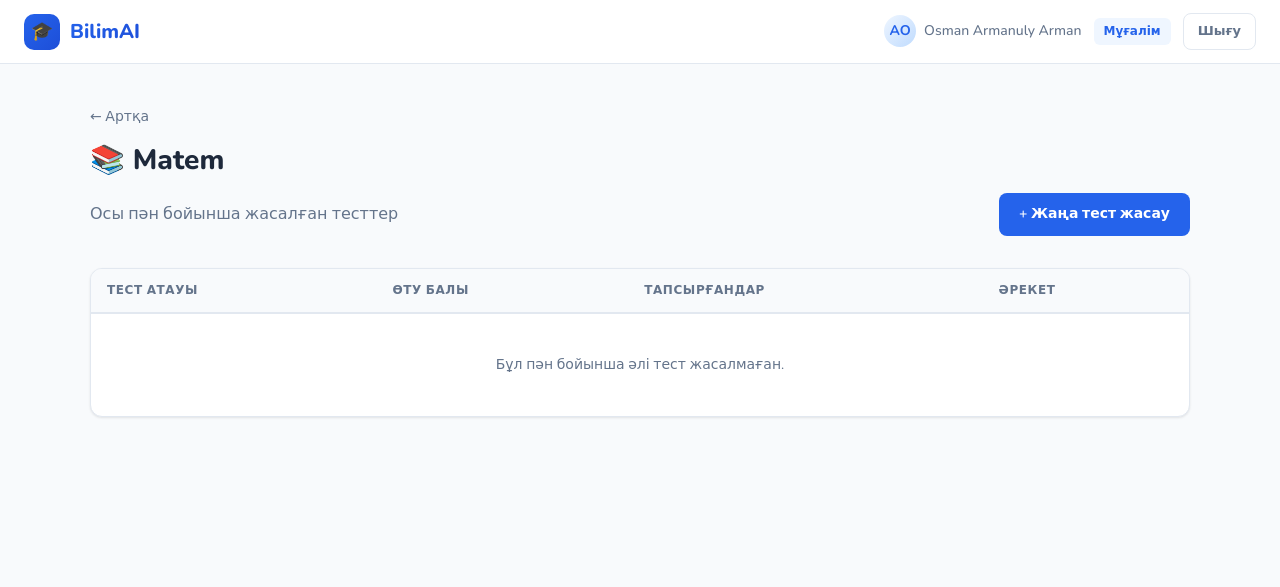
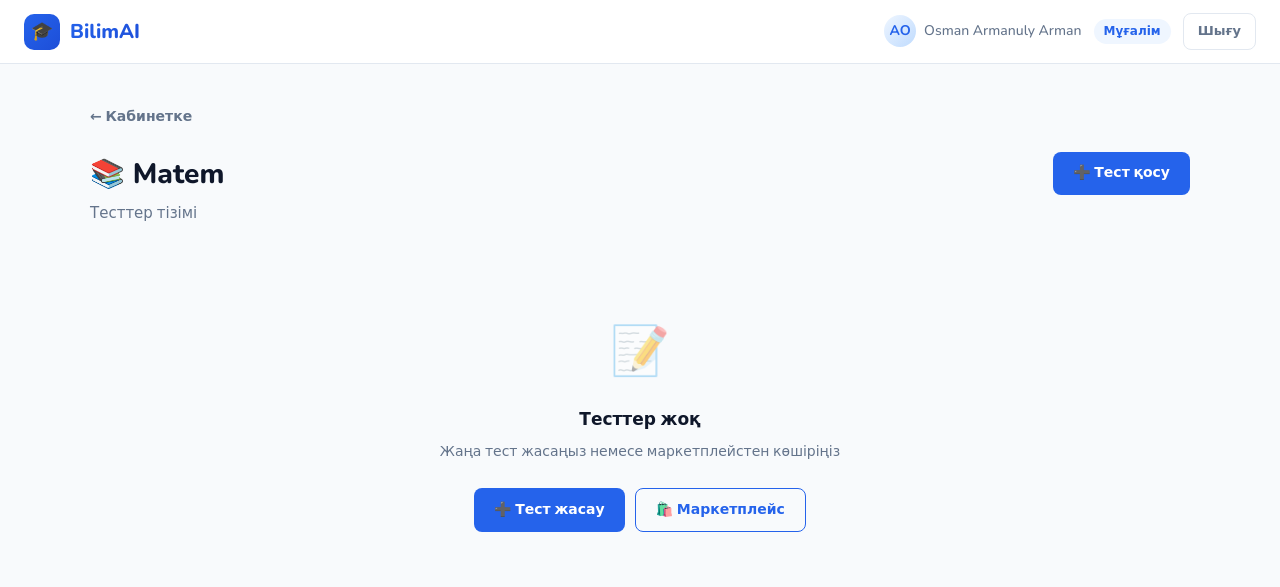
Before and after one commit to ArmanulyOsman/BilimAI, a Django app: page /teacher/subject/1/manage/ in a window 1280 px wide. Shown: the top 587 px of the page. Run offline with Django 5.2, Linux system fonts and the light colour scheme; a user stored in the database is signed in; data comes from the database, SQL or seed files in the repository; both versions use the stored data as it was before the commit.

Commit message:
marketplace

```diff
--- a/BilimAI/settings.py
+++ b/BilimAI/settings.py
@@ -5,7 +5,7 @@ BASE_DIR = Path(__file__).resolve().parent.parent
 
 SECRET_KEY = 'django-insecure-)a@oe-vz!4a)nz^2sowmq4wuzj^4h%c$&0kkuh#_l8*r3zli2('
 
-DEBUG = False
+DEBUG = True
 
 ALLOWED_HOSTS = ['*']
 
@@ -29,7 +29,7 @@ MIDDLEWARE = [
     'django.middleware.clickjacking.XFrameOptionsMiddleware',
     'django.middleware.security.SecurityMiddleware',
 
-    'whitenoise.middleware.WhiteNoiseMiddleware'
+    # 'whitenoise.middleware.WhiteNoiseMiddleware'
 ]
 
 ROOT_URLCONF = 'BilimAI.urls'
--- a/core/models.py
+++ b/core/models.py
@@ -53,6 +53,12 @@ class Quiz(models.Model):
     passing_score = models.IntegerField(default=60, verbose_name='Өту балы (%)')
     created_at = models.DateTimeField(auto_now_add=True)
     is_active = models.BooleanField(default=True)
+    copied_from = models.ForeignKey(
+        'self', null=True, blank=True,
+        on_delete=models.SET_NULL,
+        related_name='copies',
+        verbose_name='Көшірілген тесттен'
+    )
 
     # Block 1: Theory
     theory_content = models.TextField(blank=True, verbose_name='Теория мазмұны')
--- a/core/templates/core/teacher_subject_quizzes.html
+++ b/core/templates/core/teacher_subject_quizzes.html
@@ -1,77 +1,62 @@
 {% extends 'core/base.html' %}
-{% block title %}{{ subject.name }} — Тесттер{% endblock %}
+{% block title %}{{ subject.name }} — BilimAI{% endblock %}
 
 {% block content %}
 <div class="container page">
-  <div class="page-header">
-    <a href="{% url 'teacher_dashboard' %}" class="btn-link">← Артқа</a>
-    <h2 class="page-title">{{ subject.icon }} {{ subject.name }}</h2>
-    <div style="display:flex; justify-content:space-between; align-items:center; margin-top:10px;">
-      <p class="page-subtitle">Осы пән бойынша жасалған тесттер</p>
-      <a href="{% url 'quiz_create_step1' subject.id %}" class="btn btn-primary">+ Жаңа тест жасау</a>
+
+  <a href="/teacher/" class="back-link">← Кабинетке</a>
+
+  <div class="page-header" style="display:flex;align-items:flex-start;justify-content:space-between;gap:16px;flex-wrap:wrap">
+    <div>
+      <div class="page-title">{{ subject.icon }} {{ subject.name }}</div>
+      <div class="page-subtitle">Тесттер тізімі</div>
     </div>
+    <a href="/teacher/subject/{{ subject.id }}/create/" class="btn btn-primary">
+      ➕ Тест қосу
+    </a>
   </div>
 
-  <div class="card" style="margin-top:24px; padding:0;">
-    <table class="table">
-      <thead>
-        <tr>
-          <th>Тест атауы</th>
-          <th>Өту балы</th>
-          <th>Тапсырғандар</th>
-          <th>Әрекет</th>
-        </tr>
-      </thead>
-      <tbody>
-        {% for quiz in quizzes %}
-        <tr>
-          <td><strong>{{ quiz.title }}</strong></td>
-          <td>{{ quiz.passing_score }}%</td>
-          <td><span class="badge">{{ quiz.attempts.count }} оқушы</span></td>
-          <td>
-            <a href="{% url 'teacher_quiz_detail' quiz.id %}" class="btn btn-outline btn-sm">Нәтижелерді көру</a>
-          </td>
-        </tr>
-        {% empty %}
-        <tr>
-          <td colspan="4" style="text-align:center; padding:40px; color:#64748b;">Бұл пән бойынша әлі тест жасалмаған.</td>
-        </tr>
-        {% endfor %}
-      </tbody>
-    </table>
-  </div>
+  {% if quizzes %}
+    <div style="display:flex;flex-direction:column;gap:12px">
+      {% for quiz in quizzes %}
+      <div class="quiz-card">
+        <div class="quiz-info">
+          <div style="display:flex;align-items:center;gap:8px;flex-wrap:wrap;margin-bottom:4px">
+            <span class="quiz-title">{{ quiz.title }}</span>
+            {% if quiz.copied_from %}
+              <span class="badge badge-muted" title="{{ quiz.copied_from.teacher.full_name }} тестінен көшірілген">🔄 Көшірме</span>
+            {% endif %}
+          </div>
+          <div class="quiz-meta" style="display:flex;gap:8px;flex-wrap:wrap">
+            <span class="badge badge-muted">📖 {{ quiz.theory_time_minutes }} мин</span>
+            <span class="badge badge-muted">✍️ {{ quiz.open_questions.count }} сұрақ</span>
+            <span class="badge badge-muted">📝 {{ quiz.test_questions.count }} тест</span>
+            <span class="badge badge-muted">👥 {{ quiz.attempts.count }} оқушы</span>
+          </div>
+        </div>
+        <div style="display:flex;gap:8px;flex-shrink:0;flex-wrap:wrap;align-items:center">
+          <a href="/teacher/quiz/{{ quiz.id }}/rename/?next=/teacher/subject/{{ subject.id }}/"
+             class="btn btn-ghost btn-sm" title="Атауын өзгерту">
+            ✏️ Атауы
+          </a>
+          <a href="/teacher/quiz/{{ quiz.id }}/" class="btn btn-outline btn-sm">
+            👁 Нәтижелер
+          </a>
+        </div>
+      </div>
+      {% endfor %}
+    </div>
+  {% else %}
+    <div class="empty-state">
+      <div class="empty-icon">📝</div>
+      <div class="empty-title">Тесттер жоқ</div>
+      <div class="empty-desc">Жаңа тест жасаңыз немесе маркетплейстен көшіріңіз</div>
+      <div style="display:flex;gap:10px;justify-content:center;flex-wrap:wrap">
+        <a href="/teacher/subject/{{ subject.id }}/create/" class="btn btn-primary">➕ Тест жасау</a>
+        <a href="/marketplace/" class="btn btn-outline">🛍️ Маркетплейс</a>
+      </div>
+    </div>
+  {% endif %}
+
 </div>
-
-<style>
-    .btn-link {
-    text-decoration: none;
-    color: #64748b;
-    font-size: 14px;
-    display: inline-block;
-    margin-bottom: 10px;
-}
-.btn-link:hover { color: #1a73e8; }
-
-.badge {
-    padding: 4px 10px;
-    border-radius: 6px;
-    font-size: 12px;
-    font-weight: 600;
-}
-
-.table tr:hover {
-    background-color: #fcfdfe;
-}
-
-.page-title {
-    font-size: 28px;
-    font-weight: 800;
-    color: #1e293b;
-}
-
-.page-subtitle {
-    color: #64748b;
-    font-size: 16px;
-}
-</style>
 {% endblock %}
--- a/core/urls.py
+++ b/core/urls.py
@@ -23,6 +23,7 @@ urlpatterns = [
     path('teacher/', views.teacher_dashboard, name='teacher_dashboard'),
     path('teacher/subject/<int:subject_id>/manage/', views.teacher_subject_quizzes, name='teacher_subject_quizzes'),
     path('teacher/quiz/<int:quiz_id>/', views.teacher_quiz_detail, name='teacher_quiz_detail'),
+    path('teacher/quiz/<int:quiz_id>/rename/', views.quiz_rename, name='quiz_rename'),
     path('teacher/grade/<int:attempt_id>/', views.teacher_grade_attempt, name='teacher_grade_attempt'),
 
     # Quiz creation
@@ -34,4 +35,7 @@ urlpatterns = [
 
     # API
     path('api/add-subject/', views.add_subject, name='add_subject'),
+
+    path('marketplace/', views.marketplace, name='marketplace'),
+    path('marketplace/copy/<int:quiz_id>/', views.marketplace_copy, name='marketplace_copy'),
 ] + static(settings.MEDIA_URL, document_root=settings.MEDIA_ROOT)
--- a/core/views.py
+++ b/core/views.py
@@ -291,6 +291,21 @@ def teacher_grade_attempt(request, attempt_id):
 # ─── QUIZ CREATION ───────────────────────────────────────────────────────────
 
 @login_required
+def quiz_rename(request, quiz_id):
+    if not request.user.is_teacher:
+        return redirect('student_dashboard')
+    quiz = get_object_or_404(Quiz, id=quiz_id, teacher=request.user)
+    if request.method == 'POST':
+        title = request.POST.get('title', '').strip()
+        if title:
+            quiz.title = title
+            quiz.save()
+        next_url = request.POST.get('next', '')
+        return redirect(next_url) if next_url else redirect('quiz_create_step2', quiz_id=quiz.id)
+    return render(request, 'core/quiz_rename.html', {'quiz': quiz})
+
+
+@login_required
 def quiz_create_step1(request, subject_id):
     if not request.user.is_teacher:
         return redirect('student_dashboard')
@@ -398,3 +413,80 @@ def add_subject(request):
             request.user.subjects.add(subj)
             return JsonResponse({'success': True, 'id': subj.id, 'name': subj.name})
     return JsonResponse({'success': False})
+
+# ─── MARKETPLACE ──────────────────────────────────────────────────────────────
+
+@login_required
+def marketplace(request):
+    if not request.user.is_teacher:
+        return redirect('student_dashboard')
+
+    subject_id = request.GET.get('subject')
+    search = request.GET.get('q', '').strip()
+
+    quizzes = Quiz.objects.exclude(teacher=request.user).filter(is_active=True)\
+        .select_related('teacher', 'subject')
+
+    if subject_id:
+        quizzes = quizzes.filter(subject_id=subject_id)
+    if search:
+        quizzes = quizzes.filter(title__icontains=search)
+
+    # Mark which ones the teacher already copied
+    my_copies = set(
+        Quiz.objects.filter(teacher=request.user, copied_from__isnull=False)
+        .values_list('copied_from_id', flat=True)
+    )
+
+    subjects = Subject.objects.all()
+    return render(request, 'core/marketplace.html', {
+        'quizzes': quizzes,
+        'subjects': subjects,
+        'my_copies': my_copies,
+        'selected_subject': subject_id,
+        'search': search,
+    })
+
+
+@login_required
+def marketplace_copy(request, quiz_id):
+    if not request.user.is_teacher:
+        return redirect('student_dashboard')
+
+    original = get_object_or_404(Quiz, id=quiz_id, is_active=True)
+
+    # Deep copy the quiz
+    copy = Quiz.objects.create(
+        title=f"{original.title} (көшірме)",
+        subject=original.subject,
+        teacher=request.user,
+        passing_score=original.passing_score,
+        theory_content=original.theory_content,
+        theory_time_minutes=original.theory_time_minutes,
+        block2_time_minutes=original.block2_time_minutes,
+        block3_time_minutes=original.block3_time_minutes,
+        copied_from=original,
+    )
+
+    # Copy open questions
+    for oq in original.open_questions.all():
+        OpenQuestion.objects.create(quiz=copy, question_text=oq.question_text, order=oq.order)
+
+    # Copy test questions + answers
+    for tq in original.test_questions.prefetch_related('answers').all():
+        new_tq = TestQuestion.objects.create(
+            quiz=copy, question_text=tq.question_text,
+            order=tq.order, points=tq.points
+        )
+        for ans in tq.answers.all():
+            TestAnswer.objects.create(
+                question=new_tq,
+                answer_text=ans.answer_text,
+                is_correct=ans.is_correct
+            )
+
+    # Add subject to teacher's list if not already
+    request.user.subjects.add(original.subject)
+
+    messages.success(request, f'«{original.title}» тесті сәтті көшірілді! Енді оны өңдей аласыз.')
+    return redirect('quiz_create_step2', quiz_id=copy.id)
```
Also changed, not shown: core/templates/core/marketplace.html (added, +114 -0 lines), core/templates/core/quiz_rename.html (added, +53 -0 lines), core/templates/core/teacher_dashboard.html (+5 -3 lines), core/migrations/0003_quiz_copied_from.py (added), db.sqlite3 (deleted), media/theory_images/IMG_5569.jpg (added).
